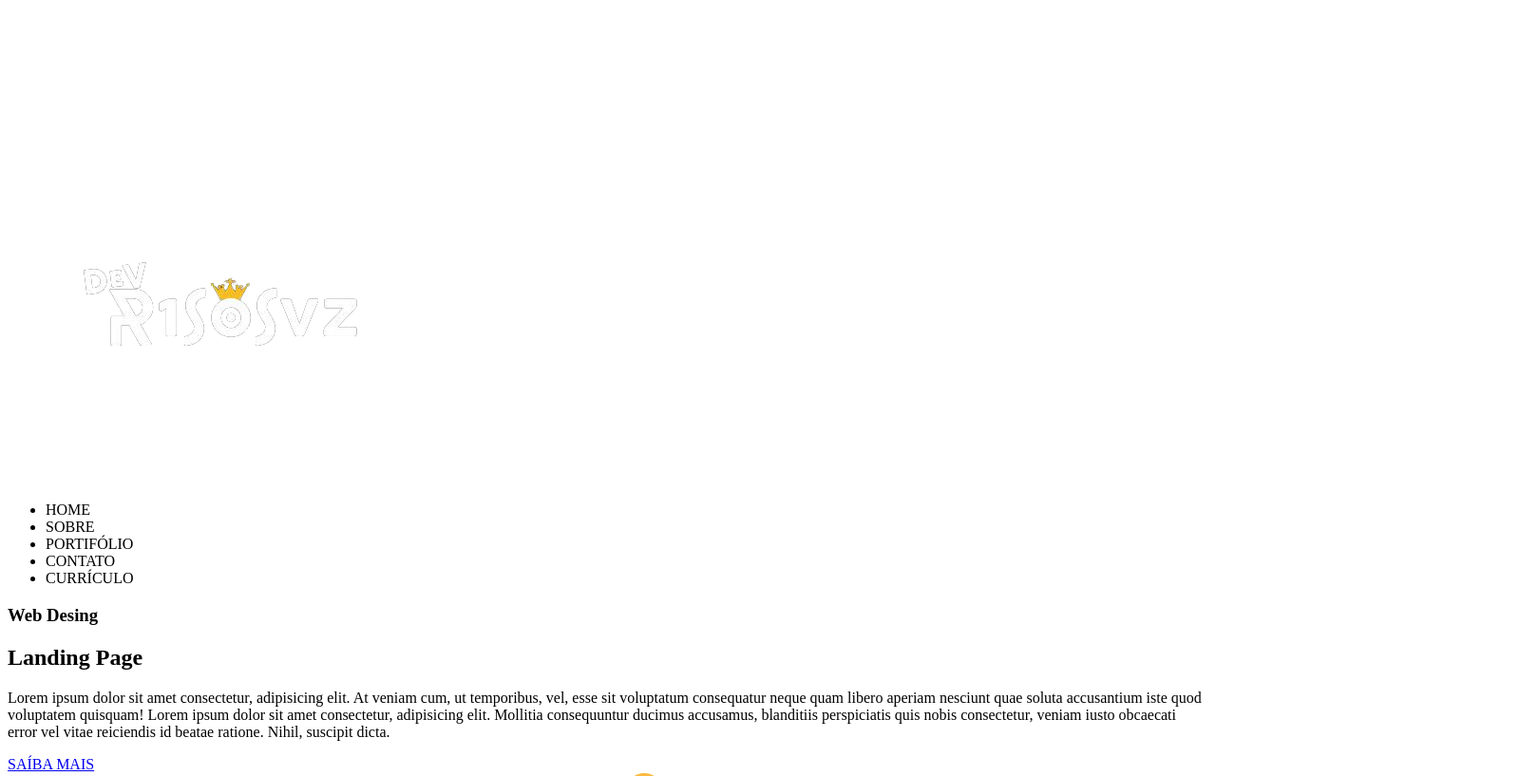
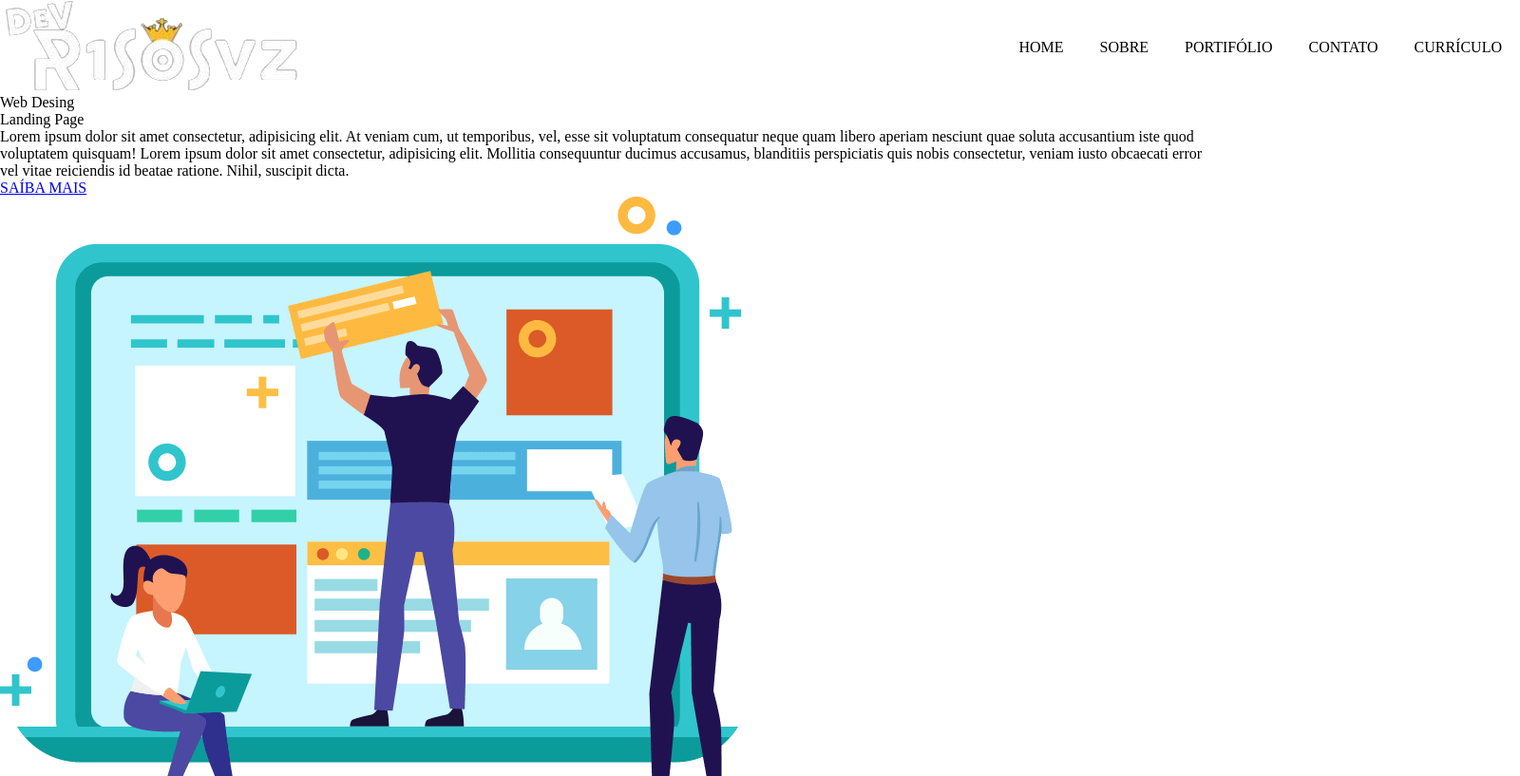
Before and after one commit to DevR1sosvz/teste-site, a plain HTML site: page index.html in a window 1280 px wide. Shown: the top 817 px of the page at 95% size, 1600 px wide, since content can reach past the window. Drawn offline with Linux system fonts and the light colour scheme.

Commit message:
Criaçao da Estrutura Html e Css

```diff
--- /dev/null
+++ b/assets/css/header.css
@@ -0,0 +1,17 @@
+header{
+    width: 1600px;
+    margin: 0 auto;
+    display: flex;
+    flex-direction: row;
+    justify-content: space-between;
+    align-items: center;
+}
+header nav ul{
+    display: flex;
+    flex-direction: row;
+    list-style: none;
+
+}
+header nav ul li{
+    padding: 0 19px;
+}
--- /dev/null
+++ b/assets/css/style.css
@@ -0,0 +1,8 @@
+@import "/assets/css/header.css";
+*{
+    margin: 0;
+    padding: 0;
+    border: 0;
+    font: inherit;
+    vertical-align: baseline;
+}
--- a/index.html
+++ b/index.html
@@ -4,13 +4,14 @@
     <meta charset="UTF-8">
     <meta http-equiv="X-UA-Compatible" content="IE=edge">
     <meta name="viewport" content="width=device-width, initial-scale=1.0">
-    <link rel="shortcut icon" href="assets/images/favicon-DeVR1sosvz.ico" type="image/x-icon">
+    <link rel="shortcut icon" href="assets/images/faviconlogo-removebg-preview.png" type="image/x-icon">
+    <link rel="stylesheet" href="assets/css/style.css">
     <title>Site Teste</title>
 </head>
 <body>
     <!--Header-->
     <header>
-        <img src="assets/images/logotipo-DeVR1sosvz.png" alt="Logo DeVR1sosvz">
+        <img src="assets/images/logo-removebg-preview.png" alt="Logo DeVR1sosvz">
         <!--menu-->
         <nav>
             <ul>
```
Also changed, not shown: assets/images/favicon-DeVR1sosvz.ico (deleted), assets/images/faviconlogo-removebg-preview.png (added), assets/images/logo-removebg-preview.png (added), assets/images/logotipo-DeVR1sosvz.png (deleted).
